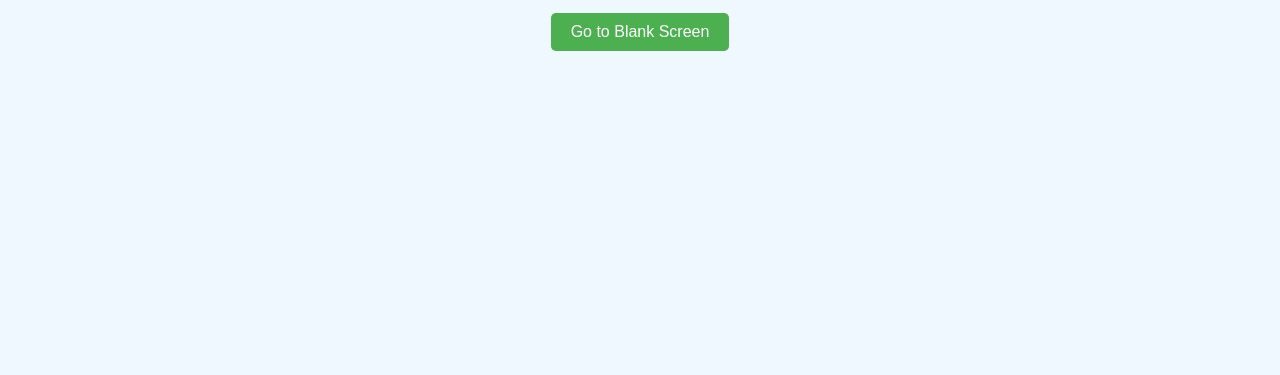
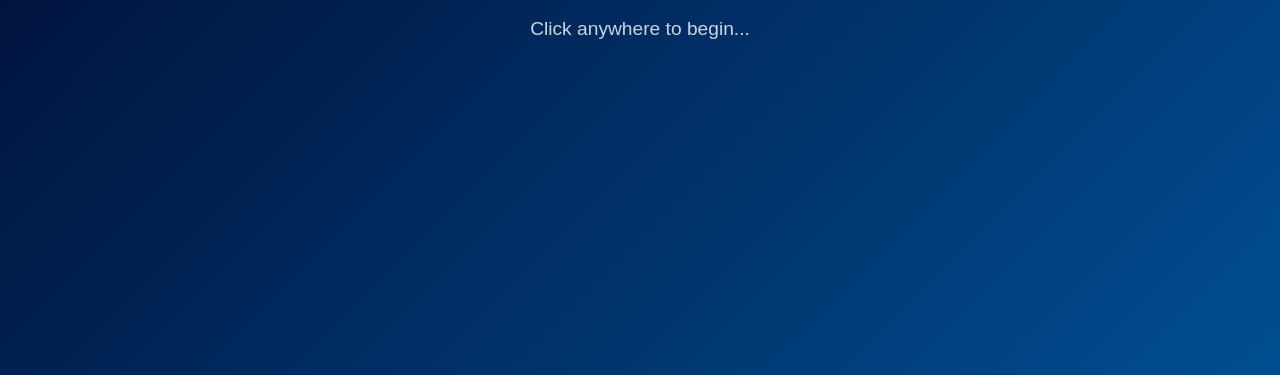
Before and after one commit to matthew12345678905/matthew12345678905.github.io, a plain HTML site: page index.html in a window 1280 px wide. Shown: the part 425-800 px from the top of the page. Drawn offline with nearby package versions, Linux system fonts and the light colour scheme; animation ran at ten frames a second.

Commit message:
Update index.html

```diff
--- a/index.html
+++ b/index.html
@@ -3,78 +3,213 @@
 <head>
     <meta charset="UTF-8">
     <meta name="viewport" content="width=device-width, initial-scale=1.0">
-    <title>Simple Website</title>
+    <title>4D Universe</title>
+    <script src="https://cdnjs.cloudflare.com/ajax/libs/three.js/r128/three.min.js"></script>
     <style>
-        /* Basic styling */
         body {
+            margin: 0;
+            overflow: hidden;
             font-family: Arial, sans-serif;
-            text-align: center;
-            margin: 0;
-            padding: 0;
-            height: 100vh;
+        }
+
+        /* Welcome Screen */
+        #welcomeScreen {
+            position: absolute;
+            width: 100%;
+            height: 100%;
+            background: linear-gradient(135deg, #000428, #004e92);
+            color: white;
             display: flex;
             flex-direction: column;
             justify-content: center;
-            background-color: #f0f8ff;
+            align-items: center;
+            z-index: 100;
+            cursor: pointer;
         }
 
-        .welcome-screen {
-            padding: 20px;
+        #welcomeScreen h1 {
+            font-size: 3em;
+            margin-bottom: 20px;
+            text-shadow: 0 0 10px rgba(255, 255, 255, 0.5);
         }
 
-        h1 {
-            color: #333;
+        #welcomeScreen p {
+            font-size: 1.2em;
+            opacity: 0.8;
         }
 
-        button {
+        /* Product Buttons */
+        #productButtons {
+            position: absolute;
+            bottom: 20px;
+            left: 0;
+            right: 0;
+            display: flex;
+            justify-content: center;
+            gap: 15px;
+            z-index: 10;
+        }
+
+        #productButtons button {
             padding: 10px 20px;
-            font-size: 16px;
-            background-color: #4CAF50;
+            background: rgba(255, 255, 255, 0.2);
             color: white;
-            border: none;
+            border: 1px solid white;
             border-radius: 5px;
             cursor: pointer;
-            transition: background-color 0.3s;
+            transition: all 0.3s;
         }
 
-        button:hover {
-            background-color: #45a049;
+        #productButtons button:hover {
+            background: rgba(255, 255, 255, 0.4);
         }
 
-        .blank-screen {
+        /* Product Pages (Hidden) */
+        .product-page {
+            position: absolute;
+            top: 0;
+            left: 0;
+            width: 100%;
+            height: 100%;
+            background: white;
+            color: black;
+            padding: 50px;
             display: none;
-            height: 100vh;
-            background-color: white;
-            align-items: center;
-            justify-content: center;
+            z-index: 20;
         }
 
-        .blank-screen p {
-            font-size: 24px;
-            color: #555;
+        .close-btn {
+            position: absolute;
+            top: 20px;
+            right: 20px;
+            font-size: 1.5em;
+            cursor: pointer;
         }
     </style>
 </head>
 <body>
     <!-- Welcome Screen -->
-    <div class="welcome-screen" id="welcomeScreen">
-        <h1>Welcome to My Website!</h1>
-        <p>Click the button below to continue.</p>
-        <button onclick="showBlankScreen()">Go to Blank Screen</button>
+    <div id="welcomeScreen" onclick="this.style.display='none'">
+        <h1>ENTER THE 4TH DIMENSION</h1>
+        <p>Click anywhere to begin...</p>
     </div>
 
-    <!-- Blank Screen (hidden by default) -->
-    <div class="blank-screen" id="blankScreen">
-        <p>This is a blank screen.</p>
+    <!-- 3D Scene Container -->
+    <div id="sceneContainer"></div>
+
+    <!-- Product Buttons -->
+    <div id="productButtons">
+        <button onclick="showProduct('quantum')">Quantum Crystal</button>
+        <button onclick="showProduct('tesseract')">Tesseract Kit</button>
+        <button onclick="showProduct('hyperdrive')">Hyperdrive Fuel</button>
+    </div>
+
+    <!-- Fake Product Pages -->
+    <div id="quantum" class="product-page">
+        <span class="close-btn" onclick="hideProduct('quantum')">×</span>
+        <h1>Quantum Crystal</h1>
+        <p>Harness the power of parallel universes with this limited-edition crystal.</p>
+        <p><strong>$9,999.99</strong></p>
+        <button>ADD TO CART (OUT OF STOCK)</button>
+    </div>
+
+    <div id="tesseract" class="product-page">
+        <span class="close-btn" onclick="hideProduct('tesseract')">×</span>
+        <h1>Tesseract Kit</h1>
+        <p>Fold spacetime in your living room! Warning: May cause existential dread.</p>
+        <p><strong>$14,999.99</strong></p>
+        <button>PRE-ORDER</button>
+    </div>
+
+    <div id="hyperdrive" class="product-page">
+        <span class="close-btn" onclick="hideProduct('hyperdrive')">×</span>
+        <h1>Hyperdrive Fuel</h1>
+        <p>One vial = 1 light-year. Not FDA approved.</p>
+        <p><strong>$499.99 per mL</strong></p>
+        <button>BUY NOW (RESTOCKING SOON)</button>
     </div>
 
     <script>
-        function showBlankScreen() {
-            // Hide welcome screen
-            document.getElementById('welcomeScreen').style.display = 'none';
+        // Initialize Three.js 3D Scene
+        const container = document.getElementById('sceneContainer');
+        const scene = new THREE.Scene();
+        const camera = new THREE.PerspectiveCamera(75, window.innerWidth / window.innerHeight, 0.1, 1000);
+        const renderer = new THREE.WebGLRenderer({ antialias: true });
+        renderer.setSize(window.innerWidth, window.innerHeight);
+        container.appendChild(renderer.domElement);
 
-            // Show blank screen
-            document.getElementById('blankScreen').style.display = 'flex';
+        // Red Ball
+        const ballGeometry = new THREE.SphereGeometry(1, 32, 32);
+        const ballMaterial = new THREE.MeshPhongMaterial({
+            color: 0xff0000,
+            shininess: 100
+        });
+        const ball = new THREE.Mesh(ballGeometry, ballMaterial);
+        scene.add(ball);
+
+        // Tesseract (4D Cube Visualization)
+        const edges = [];
+        const vertices = [
+            [-1, -1, -1], [1, -1, -1], [1, 1, -1], [-1, 1, -1],
+            [-1, -1, 1], [1, -1, 1], [1, 1, 1], [-1, 1, 1]
+        ];
+
+        // Connect cube edges
+        const cubeEdges = [
+            [0, 1], [1, 2], [2, 3], [3, 0], // Bottom face
+            [4, 5], [5, 6], [6, 7], [7, 4], // Top face
+            [0, 4], [1, 5], [2, 6], [3, 7]  // Vertical edges
+        ];
+
+        cubeEdges.forEach(edge => {
+            const [a, b] = edge;
+            const geometry = new THREE.BufferGeometry().setFromPoints([
+                new THREE.Vector3(...vertices[a]),
+                new THREE.Vector3(...vertices[b])
+            ]);
+            const line = new THREE.Line(geometry, new THREE.LineBasicMaterial({ color: 0x00ffff }));
+            scene.add(line);
+        });
+
+        // Lighting
+        const light = new THREE.PointLight(0xffffff, 1, 100);
+        light.position.set(5, 5, 5);
+        scene.add(light);
+        scene.add(new THREE.AmbientLight(0x404040));
+
+        camera.position.z = 5;
+
+        // Animation Loop
+        function animate() {
+            requestAnimationFrame(animate);
+            ball.rotation.x += 0.01;
+            ball.rotation.y += 0.01;
+
+            // Rotate tesseract edges for "4D" effect
+            scene.children.forEach(child => {
+                if (child instanceof THREE.Line) {
+                    child.rotation.y += 0.005;
+                }
+            });
+
+            renderer.render(scene, camera);
+        }
+        animate();
+
+        // Handle Window Resize
+        window.addEventListener('resize', () => {
+            camera.aspect = window.innerWidth / window.innerHeight;
+            camera.updateProjectionMatrix();
+            renderer.setSize(window.innerWidth, window.innerHeight);
+        });
+
+        // Product Page Functions
+        function showProduct(id) {
+            document.getElementById(id).style.display = 'block';
+        }
+
+        function hideProduct(id) {
+            document.getElementById(id).style.display = 'none';
         }
     </script>
 </body>
```
